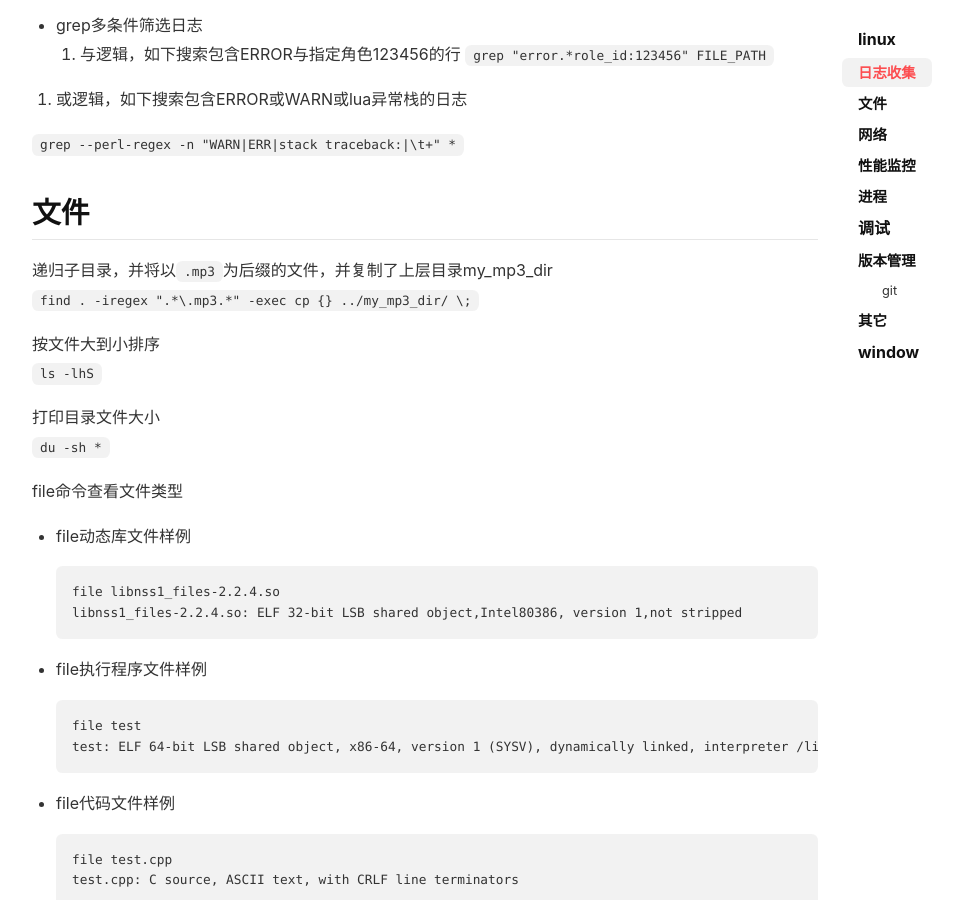
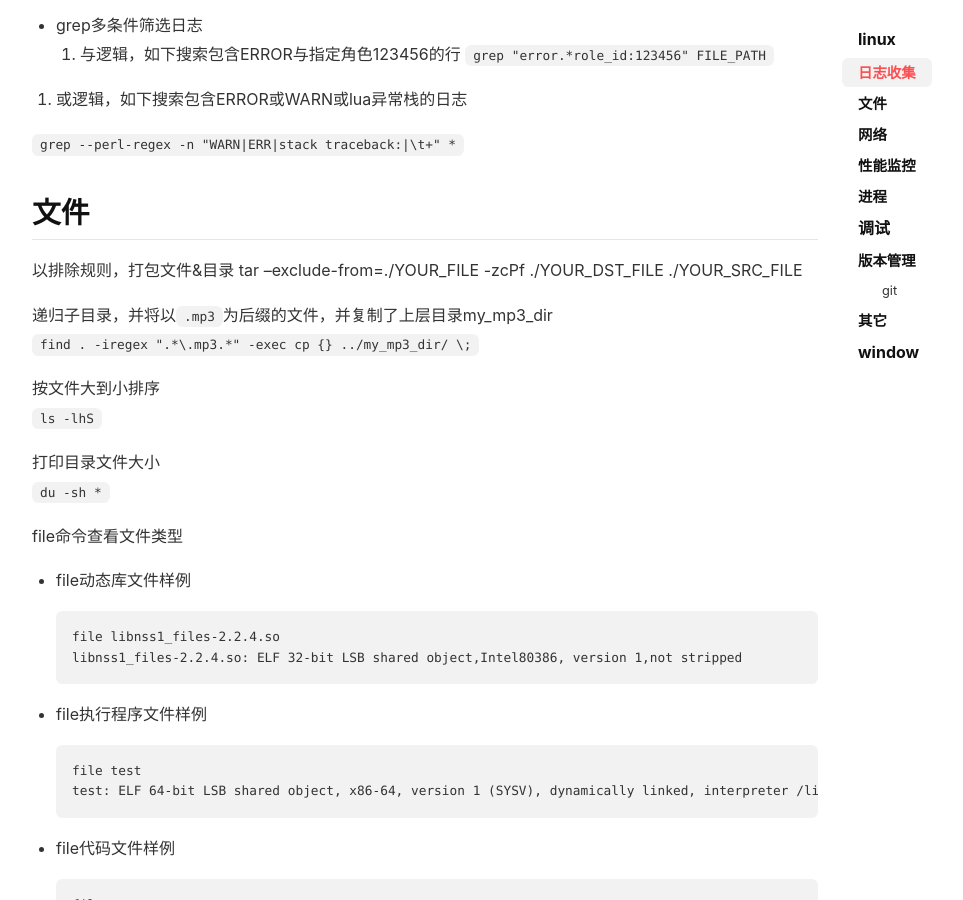
Before and after one commit to lizijie/lizijie.github.io, a Jekyll site: the page built from _posts/2022-06-26-整理常用linux命令.md, in a window 1280 px wide and 900 px high, scrolled down 647 px. Shown: the whole window, without its empty margins (105-1068 px from the left). Built offline with Jekyll 4.4.1, drawn with Linux system fonts in a browser that asks for light colours; nearby versions of some CDN libraries; comment, search, counter and statistics services are not loaded.

Commit message:
update 2022-06-26-整理常用linux命令

```diff
--- a/_posts/2022-06-26-整理常用linux命令.md
+++ b/_posts/2022-06-26-整理常用linux命令.md
@@ -29,6 +29,9 @@ tags: linux
 `grep --perl-regex -n "WARN|ERR|stack traceback:|\t+" *`
 
 ## 文件
+
+以排除规则，打包文件&目录
+tar --exclude-from=./YOUR_FILE -zcPf ./YOUR_DST_FILE ./YOUR_SRC_FILE
 
 递归子目录，并将以`.mp3`为后缀的文件，并复制了上层目录my_mp3_dir<br>
 `find . -iregex ".*\.mp3.*" -exec cp {} ../my_mp3_dir/ \;`
```
